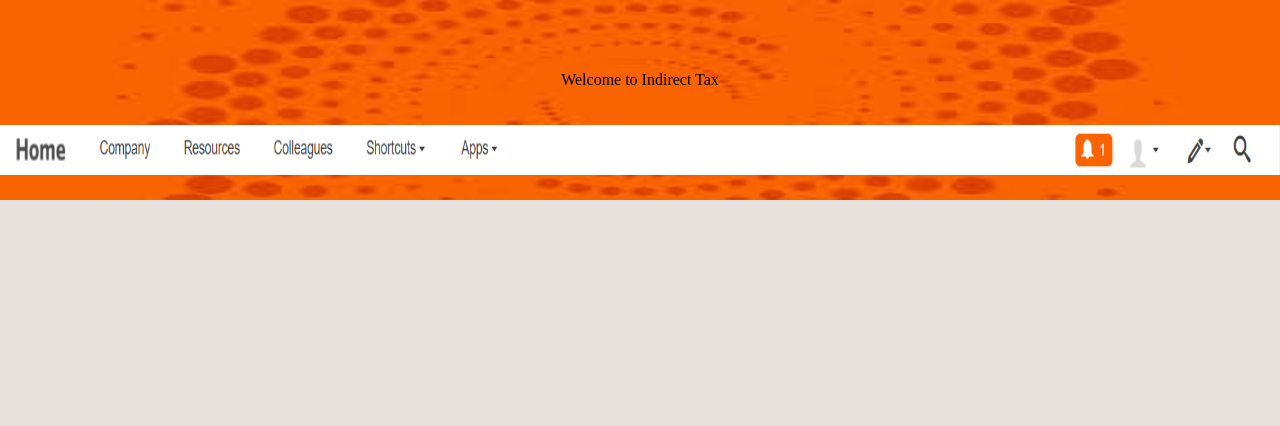
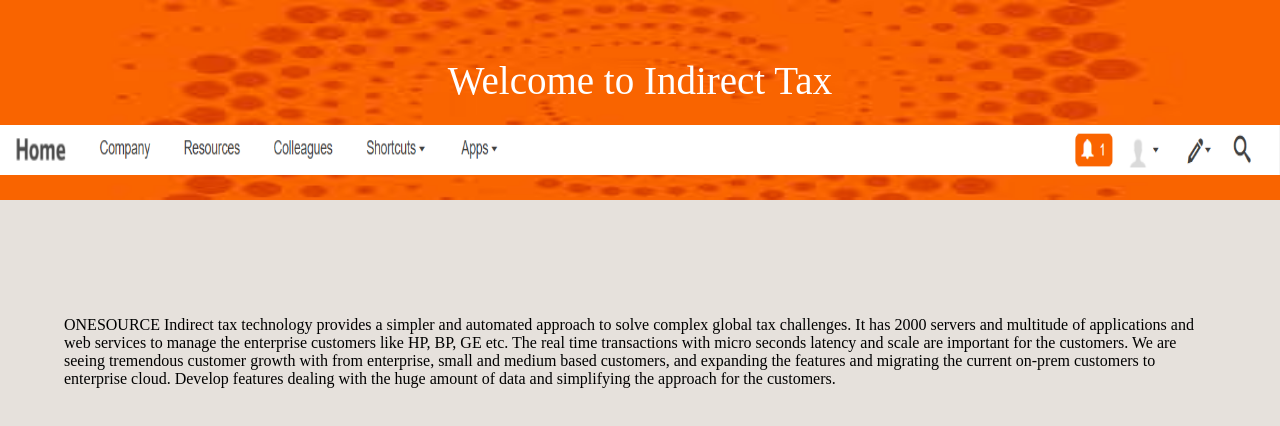
Before and after one commit to IshaanGrewalTR/TR_Pitchathon, a plain HTML site: page index.html in a window 1280 px wide. Drawn offline with Linux system fonts and the light colour scheme.

Commit message:
intro included

```diff
--- a/index.html
+++ b/index.html
@@ -15,10 +15,18 @@
 			  top: 10%;
 			  left: 50%;
 			  transform: translate(-50%, -50%);
+			  color: white;
+			  font-size: 39px;
 
 }
 		body{
 			background-color: rgb(230, 225, 220);
+		}
+		.intro {
+			position: absolute;
+			top: 300;
+			left: 5%;
+			right:5%;
 		}
 	</style>
 	<head>
@@ -27,6 +35,10 @@
 		<div class="centered">Welcome to Indirect Tax</div>
 	</head>
 	<body>
-
+		<div class="intro">
+			<p>
+				ONESOURCE Indirect tax technology provides a simpler and automated approach to solve complex global tax challenges. It has 2000 servers and multitude of applications and web services to manage the enterprise customers like  HP, BP, GE etc. The real time transactions with micro seconds latency and scale are important for the customers. We are seeing tremendous customer growth with from enterprise, small and medium based customers, and expanding the features and migrating the current on-prem customers to enterprise cloud. Develop features dealing with the huge amount of data and simplifying the approach for the customers.
+			</p>
+		</div>
 	</body>
 </html>
```
